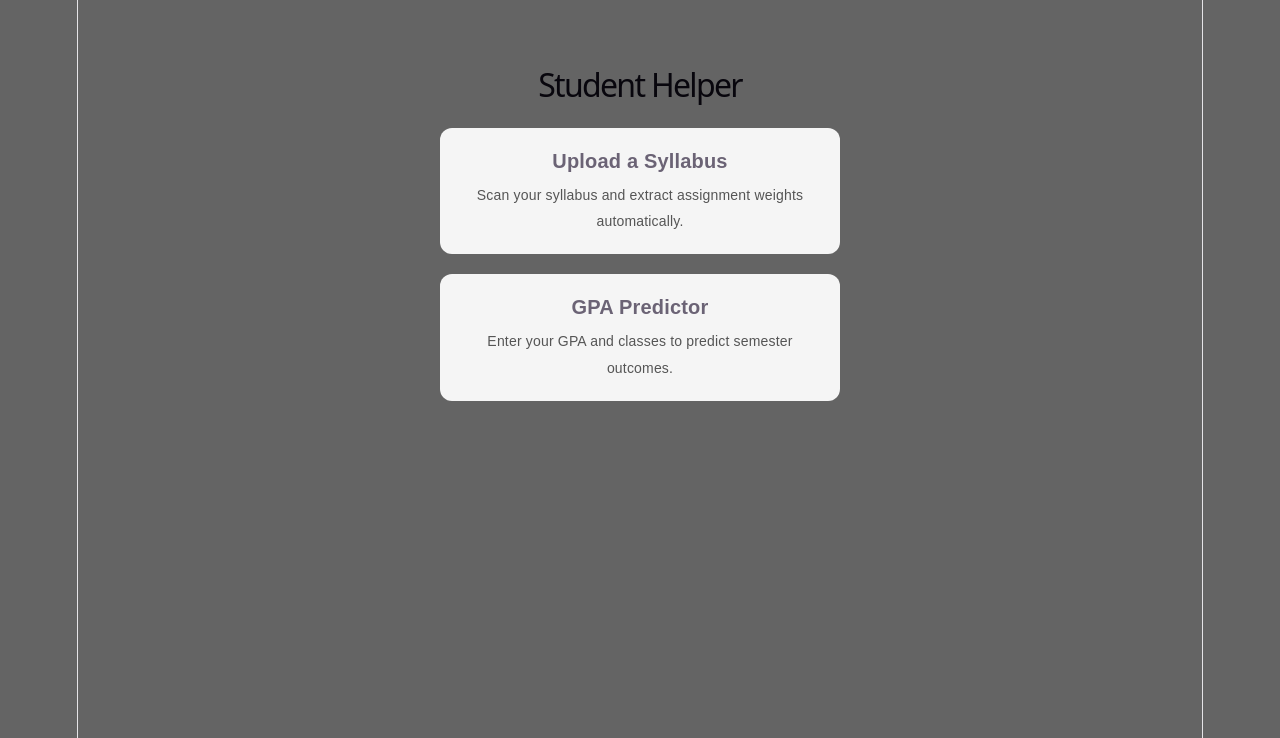
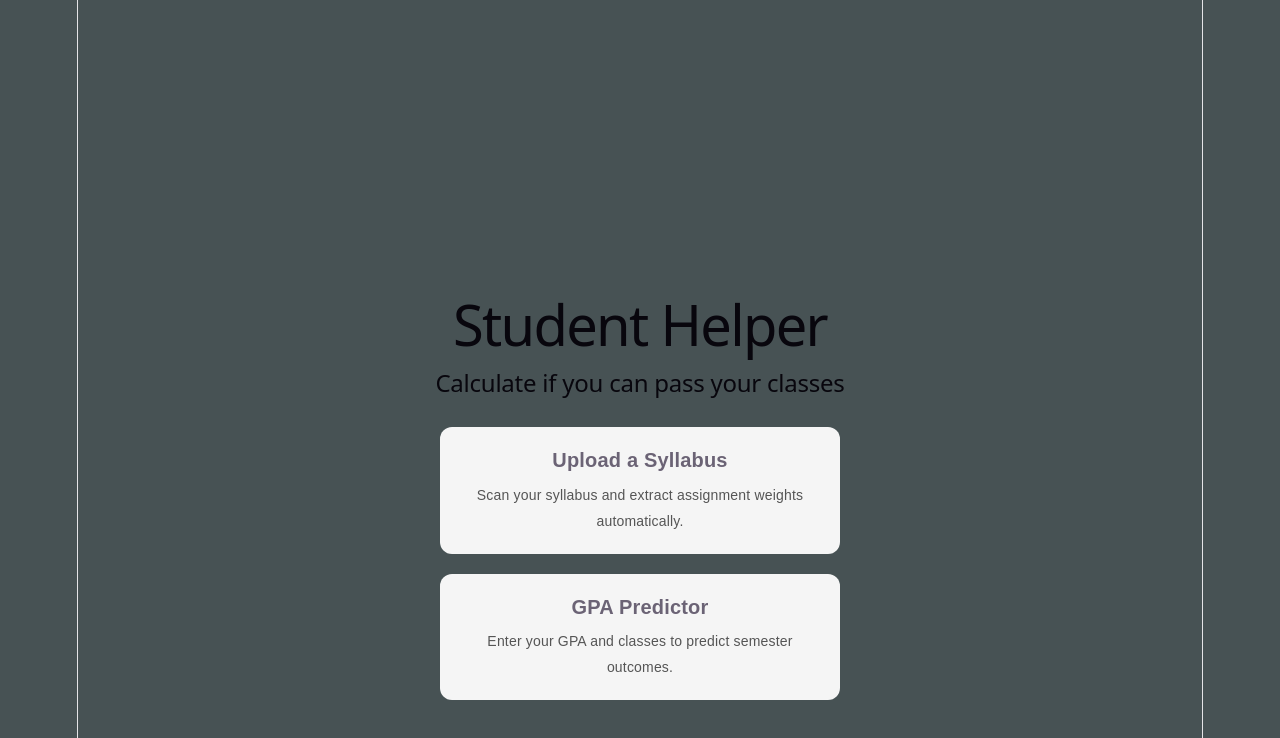
Before and after one commit to Spiderasasen/Student-helper, a React (Vite) app in the folder helper/: page / in a window 1280 px wide. Shown: the top 738 px of the page. Built offline with nearby package versions, Linux system fonts and the light colour scheme.

Commit message:
making the home page
got a style that i like for the home page
home page is done

```diff
--- a/helper/src/pages/Home.jsx
+++ b/helper/src/pages/Home.jsx
@@ -4,7 +4,10 @@ function Home() {
     return (
         <div className="home-container">
 
-            <h1 className="home-title">Student Helper</h1>
+            <div className="home-title">
+                <h1>Student Helper</h1>
+                <h2>Calculate if you can pass your classes</h2>
+            </div>
 
             <div className="home-buttons">
 
--- a/helper/src/styles/home_page.css
+++ b/helper/src/styles/home_page.css
@@ -7,6 +7,7 @@
 .home-title {
     font-size: 32px;
     margin-bottom: 30px;
+    margin-top: 25%;
 }
 
 .home-buttons {
@@ -41,5 +42,5 @@
     color: #555;
 }
 body {
-    background-color: #646464;
+    background-color: #475254;
 }
```
